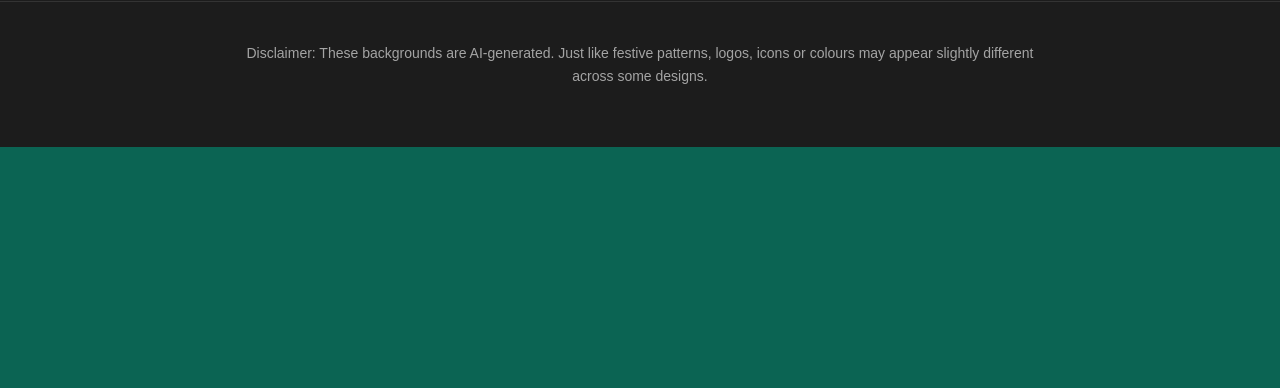
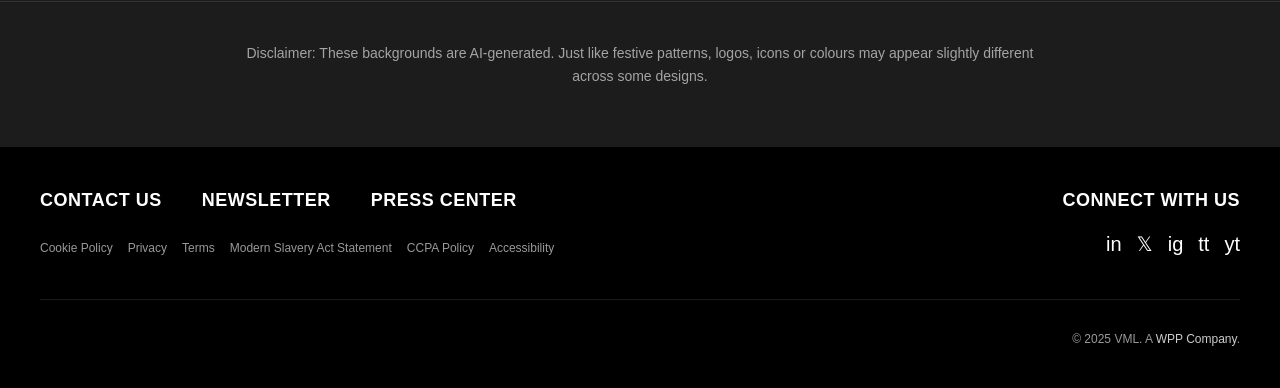
Before and after one commit to nickyreinert-vml/uglySweater, a Flask app: template templates/index.html in a window 1280 px wide. Shown: the part 3878-4266 px from the top of the page. Before the commit the page ends 4025 px from the top, so only its background shows below. Run offline with Flask 3, Linux system fonts and the light colour scheme; the template is opened without the code that fills it, so the values that code supplies are empty; parts of the project's set-up code (start-up, migrations or seed data) failed here and were passed over.

Commit message:
feat: add corporate footer with navigation links and social media icons

```diff
--- a/static/css/sweater.css
+++ b/static/css/sweater.css
@@ -643,6 +643,136 @@ body {
   line-height: 1.6;
 }
 
+/* --- CORPORATE FOOTER --- */
+.corporate-footer {
+  background: #000000;
+  padding: 40px 20px;
+  color: #FFFFFF;
+}
+
+.corporate-footer-content {
+  max-width: 1200px;
+  margin: 0 auto;
+}
+
+.corporate-footer-top {
+  display: flex;
+  justify-content: space-between;
+  gap: 60px;
+  margin-bottom: 40px;
+  flex-wrap: wrap;
+}
+
+.corporate-footer-left {
+  display: flex;
+  flex-direction: column;
+  gap: 20px;
+  flex: 1;
+}
+
+.corporate-nav-main {
+  list-style: none;
+  display: flex;
+  gap: 40px;
+  flex-wrap: wrap;
+  margin: 0;
+  padding: 0;
+}
+
+.corporate-nav-main li a {
+  font-family: 'Snowflake Sans', sans-serif;
+  font-size: 18px;
+  font-weight: 700;
+  color: #FFFFFF;
+  text-decoration: none;
+  text-transform: uppercase;
+  letter-spacing: 0.5px;
+  transition: opacity 0.2s;
+}
+
+.corporate-nav-main li a:hover {
+  opacity: 0.7;
+}
+
+.corporate-nav-secondary {
+  list-style: none;
+  display: flex;
+  gap: 15px;
+  flex-wrap: wrap;
+  margin: 0;
+  padding: 0;
+}
+
+.corporate-nav-secondary li a {
+  font-family: 'Snowflake Sans', sans-serif;
+  font-size: 12px;
+  color: rgba(255, 255, 255, 0.6);
+  text-decoration: none;
+  transition: color 0.2s;
+}
+
+.corporate-nav-secondary li a:hover {
+  color: rgba(255, 255, 255, 1);
+}
+
+.corporate-footer-right {
+  display: flex;
+  flex-direction: column;
+  gap: 15px;
+  align-items: flex-end;
+  text-align: right;
+}
+
+.corporate-social-title {
+  font-family: 'Snowflake Sans', sans-serif;
+  font-size: 18px;
+  font-weight: 700;
+  text-transform: uppercase;
+  letter-spacing: 0.5px;
+  margin: 0;
+}
+
+.corporate-social-icons {
+  display: flex;
+  gap: 15px;
+  align-items: center;
+}
+
+.corporate-social-icons a {
+  font-family: 'Snowflake Sans', sans-serif;
+  font-size: 20px;
+  color: #FFFFFF;
+  text-decoration: none;
+  transition: opacity 0.2s;
+}
+
+.corporate-social-icons a:hover {
+  opacity: 0.7;
+}
+
+.corporate-footer-bottom {
+  padding-top: 30px;
+  border-top: 1px solid rgba(255, 255, 255, 0.1);
+  text-align: right;
+}
+
+.corporate-footer-bottom p {
+  font-family: 'Snowflake Sans', sans-serif;
+  font-size: 12px;
+  color: rgba(255, 255, 255, 0.6);
+  margin: 0;
+}
+
+.corporate-footer-bottom a {
+  color: rgba(255, 255, 255, 0.8);
+  text-decoration: none;
+  transition: color 0.2s;
+}
+
+.corporate-footer-bottom a:hover {
+  color: rgba(255, 255, 255, 1);
+}
+
 /* --- RESPONSIVE --- */
 @media (max-width: 1200px) {
   .hero-section {
@@ -735,6 +865,29 @@ body {
   .teams-preview {
     display: none;
   }
+
+  .corporate-footer-top {
+    flex-direction: column;
+    gap: 30px;
+  }
+
+  .corporate-nav-main {
+    flex-direction: column;
+    gap: 15px;
+  }
+
+  .corporate-nav-secondary {
+    gap: 10px;
+  }
+
+  .corporate-footer-right {
+    align-items: flex-start;
+    text-align: left;
+  }
+
+  .corporate-footer-bottom {
+    text-align: left;
+  }
 }
 
 /* --- UTILITIES --- */
--- a/templates/index.html
+++ b/templates/index.html
@@ -214,6 +214,42 @@
 
     </main>
 
+    <!-- Corporate Footer -->
+    <footer class="corporate-footer" role="contentinfo">
+        <div class="corporate-footer-content">
+            <div class="corporate-footer-top">
+                <div class="corporate-footer-left">
+                    <ul class="corporate-nav-main">
+                        <li><a href="https://www.vml.com/contact-us?region=EUR&office=germany">Contact Us</a></li>
+                        <li><a href="https://www.vml.com/ready-to-be-connected">Newsletter</a></li>
+                        <li><a href="https://www.vml.com/press-center">Press Center</a></li>
+                    </ul>
+                    <ul class="corporate-nav-secondary">
+                        <li><a href="https://www.vml.com/cookie-policy">Cookie Policy</a></li>
+                        <li><a href="https://www.vml.com/privacy-policy">Privacy</a></li>
+                        <li><a href="https://www.vml.com/terms">Terms</a></li>
+                        <li><a href="https://www.wpp.com/sustainability/modern-slavery-act-statement" target="_blank">Modern Slavery Act Statement</a></li>
+                        <li><a href="https://www.vml.com/ccpa-policy">CCPA Policy</a></li>
+                        <li><a href="https://www.vml.com/accessibility">Accessibility</a></li>
+                    </ul>
+                </div>
+                <div class="corporate-footer-right">
+                    <p class="corporate-social-title">Connect with us</p>
+                    <div class="corporate-social-icons">
+                        <a href="https://www.linkedin.com/company/vml" target="_blank" rel="noopener" aria-label="LinkedIn">in</a>
+                        <a href="https://twitter.com/vml_global" target="_blank" rel="noopener" aria-label="X">𝕏</a>
+                        <a href="https://www.instagram.com/vml_global/" target="_blank" rel="noopener" aria-label="Instagram">ig</a>
+                        <a href="https://www.tiktok.com/@vml_global" target="_blank" rel="noopener" aria-label="TikTok">tt</a>
+                        <a href="https://www.youtube.com/channel/UC_cadLbKXq6rI52T9_xqsyw" target="_blank" rel="noopener" aria-label="YouTube">yt</a>
+                    </div>
+                </div>
+            </div>
+            <div class="corporate-footer-bottom">
+                <p>© 2025 VML. A <a href="https://www.wpp.com/" target="_blank" rel="noopener">WPP Company</a>.</p>
+            </div>
+        </div>
+    </footer>
+
     <!-- Scripts -->
     <script nonce="{{ nonce }}">
         document.addEventListener('DOMContentLoaded', function() {
```
